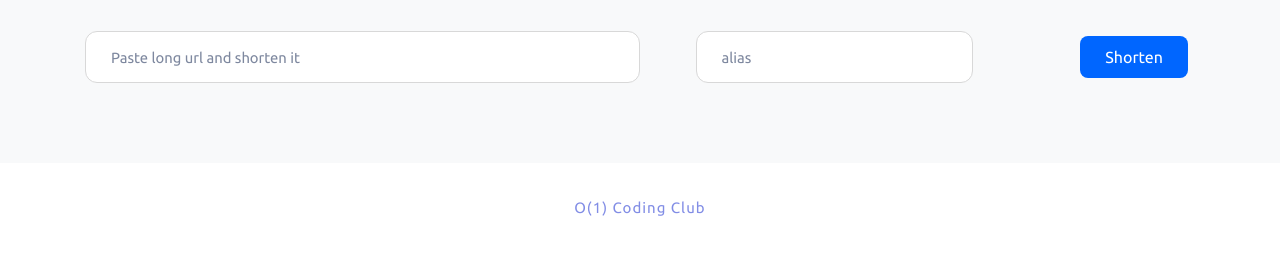
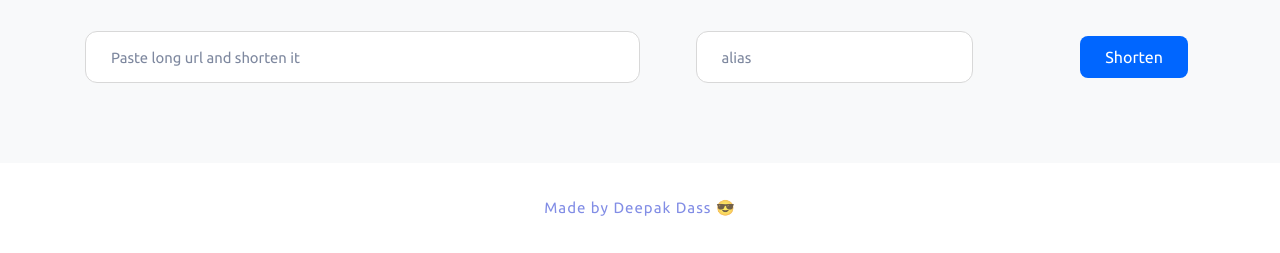
Before and after one commit to iamdeepakdass/URLShortener, a Django app: page / in a window 1280 px wide. Shown: the part 621-874 px from the top of the page. Run offline with Django 4.2, Linux system fonts and the light colour scheme; some libraries are stand-ins or nearby versions.

Commit message:
changed footer

```diff
--- a/url_shortener/templates/index.html
+++ b/url_shortener/templates/index.html
@@ -116,7 +116,7 @@
 					<div class="row">
 						<div class="col-md-12">
 							<div class="copyright-text">
-								<p><a href="https://www.o1codingclub.in/">O(1) Coding Club</a></p>
+								<p><a href="https://www.o1codingclub.in/">Made by Deepak Dass 😎</a></p>
 							</div>
 						</div>
 					</div>
```
